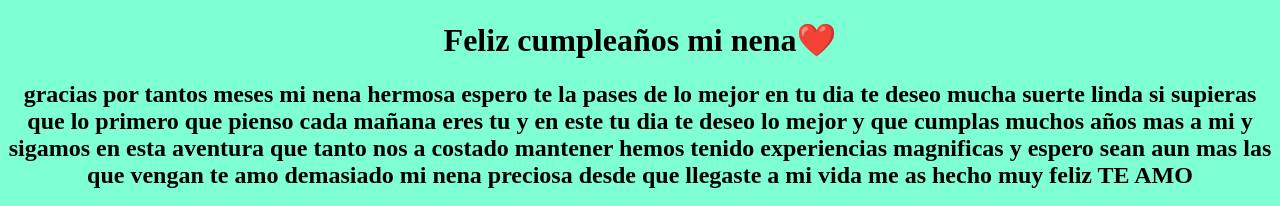
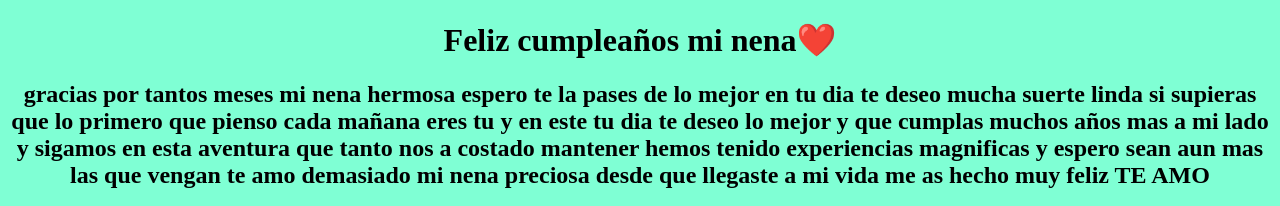
Before and after one commit to cielito757/hola.github.io, a plain HTML site: page cumple.html in a window 1280 px wide. Shown: the top 206 px of the page. Drawn offline with Linux system fonts and the light colour scheme.

Commit message:
cumple.html

```diff
--- a/cumple.html
+++ b/cumple.html
@@ -25,7 +25,7 @@
 
 <body class="body">
   <h1 class="body__title">Feliz cumpleaños mi nena❤️</h1>
-  <h2>gracias por tantos meses mi nena hermosa espero te la pases de lo mejor en tu dia te deseo mucha suerte linda si supieras que lo primero que pienso cada mañana eres tu y en este tu dia te deseo lo mejor y que cumplas muchos años mas a mi y sigamos en esta aventura que tanto nos a costado mantener hemos tenido experiencias magnificas y espero sean aun mas las que vengan te amo demasiado mi nena preciosa desde que llegaste a mi vida me as hecho muy feliz TE AMO</h2>
+  <h2>gracias por tantos meses mi nena hermosa espero te la pases de lo mejor en tu dia te deseo mucha suerte linda si supieras que lo primero que pienso cada mañana eres tu y en este tu dia te deseo lo mejor y que cumplas muchos años mas a mi lado y sigamos en esta aventura que tanto nos a costado mantener hemos tenido experiencias magnificas y espero sean aun mas las que vengan te amo demasiado mi nena preciosa desde que llegaste a mi vida me as hecho muy feliz TE AMO</h2>
 
   </body></h2>
   <img
```
